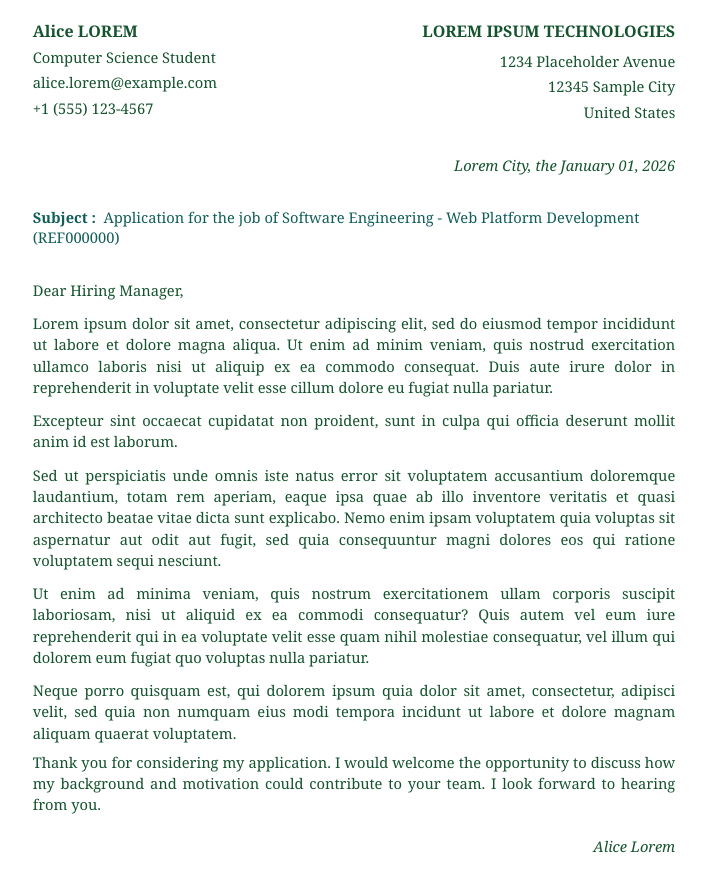
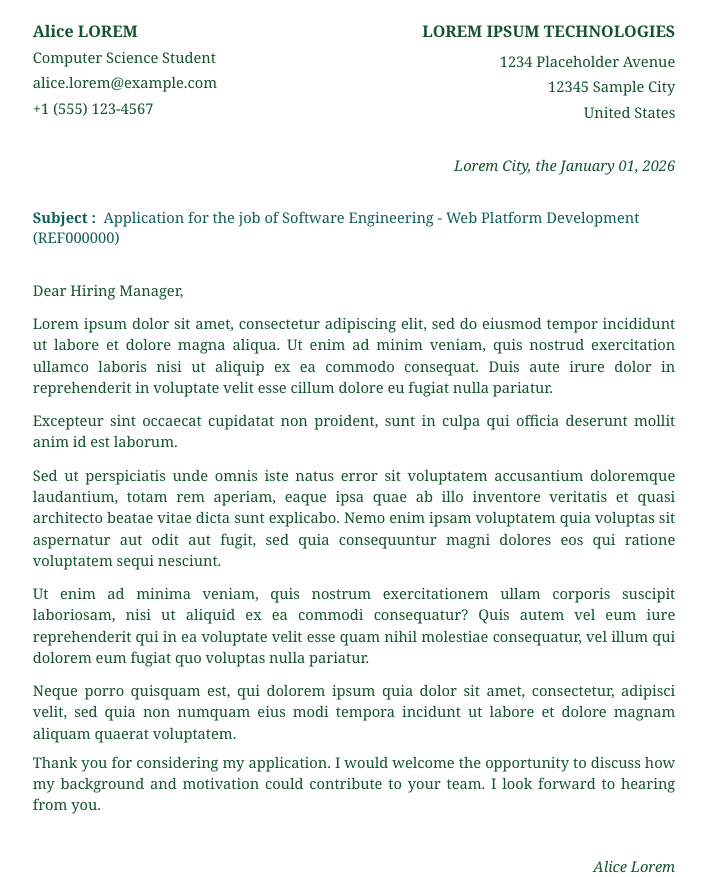
Before and after one commit to Naedri/pro-letter, a React (Vite) app: page /cover-letter/first-one in a window 1280 px wide. Shown: the whole page, without its empty margins (286-993 px from the left). Built offline with nearby package versions, Linux system fonts and the light colour scheme.

Commit message:
fi(css): increase margin top of signature

```diff
--- a/src/styles/global.css
+++ b/src/styles/global.css
@@ -169,7 +169,7 @@ a {
 .content__signature {
   display: block;
   text-align: right;
-  margin-top: var(--spacing-el-xl);
+  margin-top: calc(var(--spacing-el-xl) * 2);
   font-style: italic;
 }
 
```
